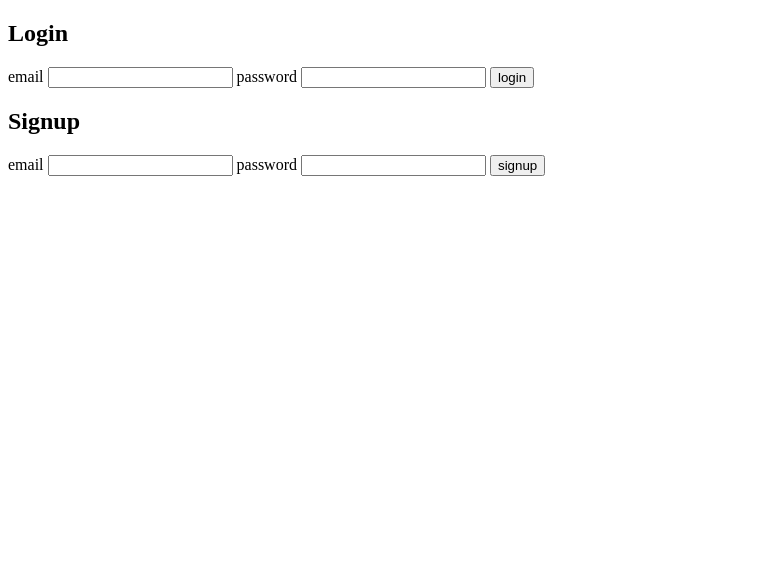
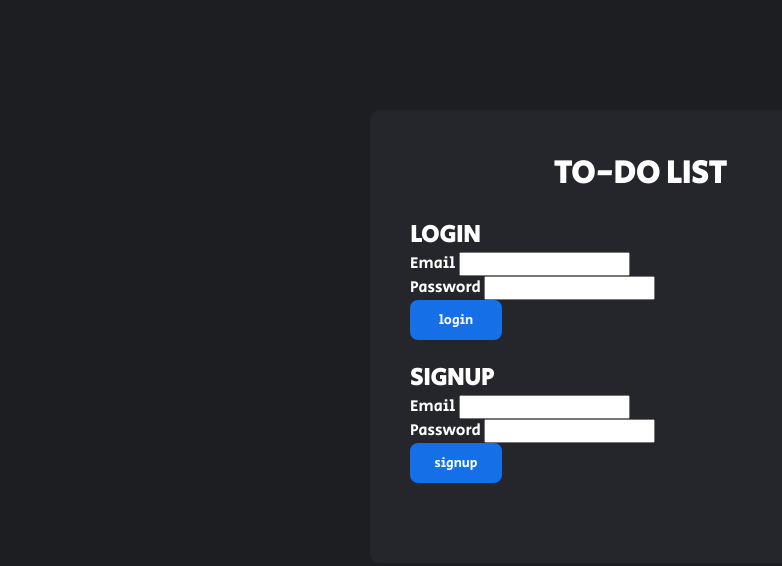
Before and after one commit to eliaslev0/to-do-list-app, a website: page public/login.html in a window 1280 px wide. Shown: the whole page, without its empty margins (0-782 px from the left). Drawn offline with Linux system fonts and the light colour scheme.

Commit message:
Basic UI formatting

```diff
--- a/public/login.html
+++ b/public/login.html
@@ -4,35 +4,50 @@
     <meta charset="UTF-8">
     <meta http-equiv="X-UA-Compatible" content="IE=edge">
     <meta name="viewport" content="width=device-width, initial-scale=1.0">
-    <title>Document</title>
+    <title>To-Do List</title>
+
+    <link rel="stylesheet" href="styles.css">
+    <link rel="stylesheet" href="https://fonts.googleapis.com/css?family=Secular One">
 </head>
 <body>
+    <div class="app">
+        <h1>TO-DO LIST</h1>
     <p id ="jsonContent"></p>
-    <h2 >Login</h2>
+
+    <div class="use">
+        <h2 >LOGIN</h2>
         <form id = "login">
             <label for = "email">
-            email
+                Email
             </label>
             <input type = "text" name = "email"/>
+            <br/>
             <label for = "password">
-            password
+                Password
             </label>
             <input type = "password" name = "password"/>
+            <br/>
             <input type = "submit" value = "login"/>
         </form>
+    </div>
 
-    <h2>Signup</h2>
+    <div class ="use">
+        <h2>SIGNUP</h2>
         <form id = "signup">
             <label for = "email">
-            email
+                Email
             </label>
             <input type = "text" name = "email"/>
+            <br/>
             <label for = "password">
-            password
+                Password
             </label>
             <input type = "password" name = "password"/>
+            <br/>
             <input type = "submit" value = "signup"/>
         </form>
+    </div>
+</div>
 
     <script src = "login.js" ></script>
 </body>
--- a/public/styles.css
+++ b/public/styles.css
@@ -1,8 +1,82 @@
+*{
+    margin: 0;
+    padding: 0;
+    font-family:'Secular One';
+    box-sizing: border-box;
+    color: white;
+}
+
+body{
+    width:100%;
+    min-height: 100vh;
+    background: #1D1E22;
+    padding:10px;
+}
+
+.app{
+    width: 100%;
+    max-width: 540px;
+    background: #25262B;
+    margin: 100px auto 20px;
+    padding: 40px 30px 70px;
+    border-radius: 10px;
+}
+
+.app h1 {
+    display: flex;
+    justify-content: center;
+    align-items: center;
+    margin-bottom: 10px;
+
+
+}
+.task {
+    padding: 10px;
+    border-bottom: 1px solid #BFBFBF;
+}
+
+.task-text {
+    padding-left: 15px;
+    background:#25262B;
+    border: none;
+    outline: none;
+    font-size: 18px;
+}
+
+
 .task-complete:checked + .task-text {
-    background: #ddd;
     text-decoration: line-through;
+    color: red;
+
 }
 
 button {
+    border: none;
+    width: 20%;
+    padding: 10px;
     cursor: pointer;
+    background-color: #070A0A;
+    border-radius: 8px;
+
 }
+
+input[type='checkbox'] {
+    accent-color: red;
+    transform: scale(1.5);
+    padding: 10px;
+}
+
+/* Styling for Login Form */
+.use{
+    padding: 10px;
+}
+
+
+input[type=submit] {
+    border: none;
+    width: 20%;
+    padding: 10px;
+    cursor: pointer;
+    background-color: #156FE6;
+    border-radius: 8px;
+}
```
Also changed, not shown: protected/index.html (+6 -6 lines). Lines whose indentation alone changed are shown as unchanged.
